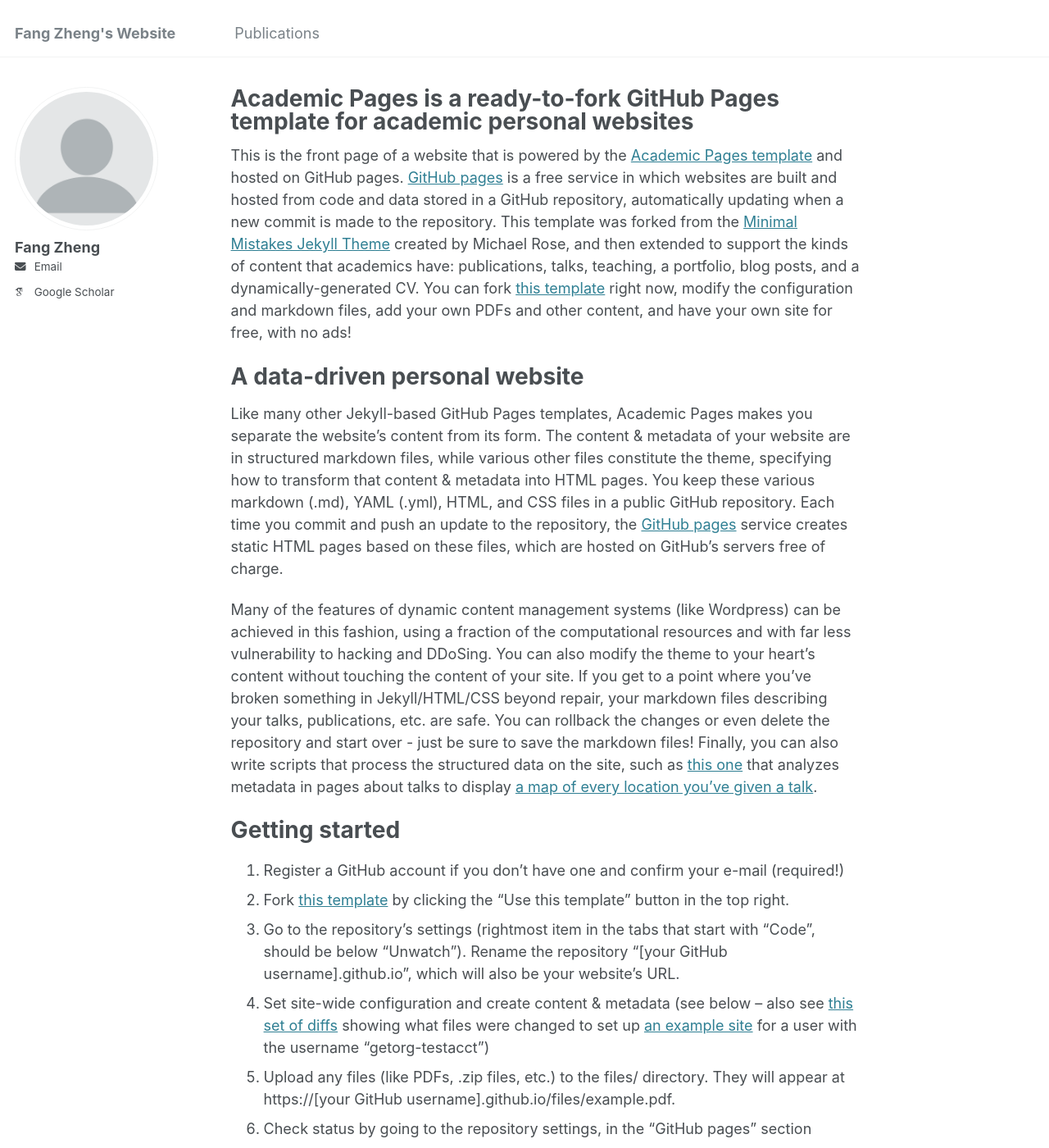
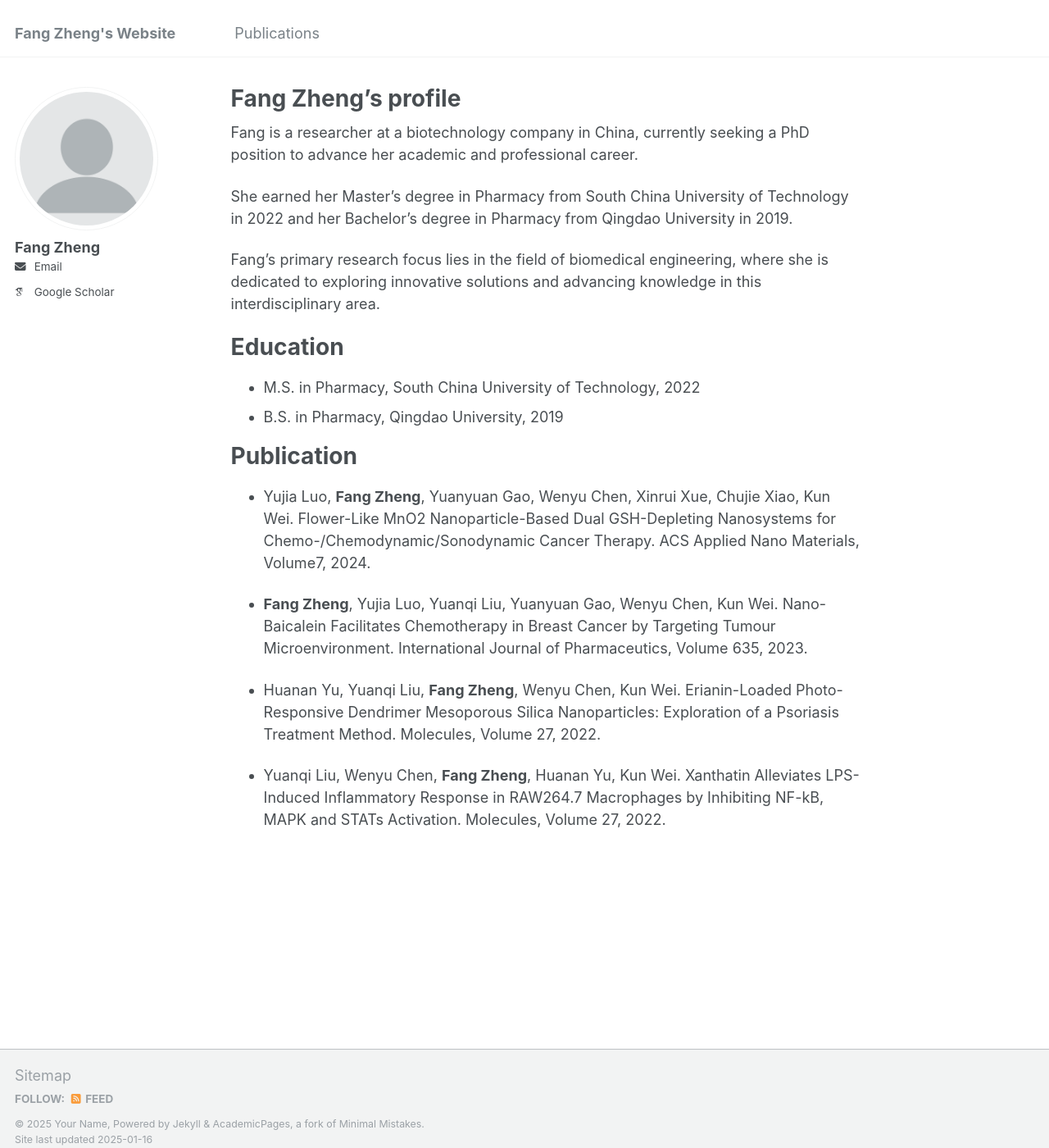
Before and after one commit to zheng-fang-1/zheng-fang-1.github.io, a Jekyll site: the page built from _pages/about.md, in a window 1280 px wide and 1400 px high. Shown: the whole window at 82% size. Built offline with Jekyll 4.4.1, drawn with Linux system fonts in a browser that asks for light colours; some web fonts are replaced; some of the changed text lies outside the part shown.

Commit message:
Update about.md

```diff
--- a/_pages/about.md
+++ b/_pages/about.md
@@ -1,49 +1,32 @@
 ---
 permalink: /
-title: "Academic Pages is a ready-to-fork GitHub Pages template for academic personal websites"
+title: "Fang Zheng's profile"
 author_profile: true
 redirect_from:
   - /about/
   - /about.html
 ---
 
-This is the front page of a website that is powered by the [Academic Pages template](https://github.com/academicpages/academicpages.github.io) and hosted on GitHub pages. [GitHub pages](https://pages.github.com) is a free service in which websites are built and hosted from code and data stored in a GitHub repository, automatically updating when a new commit is made to the repository. This template was forked from the [Minimal Mistakes Jekyll Theme](https://mmistakes.github.io/minimal-mistakes/) created by Michael Rose, and then extended to support the kinds of content that academics have: publications, talks, teaching, a portfolio, blog posts, and a dynamically-generated CV. You can fork [this template](https://github.com/academicpages/academicpages.github.io) right now, modify the configuration and markdown files, add your own PDFs and other content, and have your own site for free, with no ads!
+Fang is a researcher at a biotechnology company in China, currently seeking a PhD position to advance her academic and professional career.
 
-A data-driven personal website
+She earned her Master's degree in Pharmacy from South China University of Technology in 2022 and her Bachelor's degree in Pharmacy from Qingdao University in 2019.
+
+Fang's primary research focus lies in the field of biomedical engineering, where she is dedicated to exploring innovative solutions and advancing knowledge in this interdisciplinary area.
+
+Education
 ======
-Like many other Jekyll-based GitHub Pages templates, Academic Pages makes you separate the website's content from its form. The content & metadata of your website are in structured markdown files, while various other files constitute the theme, specifying how to transform that content & metadata into HTML pages. You keep these various markdown (.md), YAML (.yml), HTML, and CSS files in a public GitHub repository. Each time you commit and push an update to the repository, the [GitHub pages](https://pages.github.com/) service creates static HTML pages based on these files, which are hosted on GitHub's servers free of charge.
+* M.S. in Pharmacy, South China University of Technology, 2022
+* B.S. in Pharmacy, Qingdao University, 2019
 
-Many of the features of dynamic content management systems (like Wordpress) can be achieved in this fashion, using a fraction of the computational resources and with far less vulnerability to hacking and DDoSing. You can also modify the theme to your heart's content without touching the content of your site. If you get to a point where you've broken something in Jekyll/HTML/CSS beyond repair, your markdown files describing your talks, publications, etc. are safe. You can rollback the changes or even delete the repository and start over - just be sure to save the markdown files! Finally, you can also write scripts that process the structured data on the site, such as [this one](https://github.com/academicpages/academicpages.github.io/blob/master/talkmap.ipynb) that analyzes metadata in pages about talks to display [a map of every location you've given a talk](https://academicpages.github.io/talkmap.html).
+Publication
+======
+* Yujia Luo, **Fang Zheng**, Yuanyuan Gao, Wenyu Chen, Xinrui Xue, Chujie Xiao, Kun Wei. Flower-Like MnO2 Nanoparticle-Based Dual GSH-Depleting Nanosystems for Chemo-/Chemodynamic/Sonodynamic Cancer Therapy. ACS Applied Nano Materials, Volume7, 2024.
 
-Getting started
-======
-1. Register a GitHub account if you don't have one and confirm your e-mail (required!)
-1. Fork [this template](https://github.com/academicpages/academicpages.github.io) by clicking the "Use this template" button in the top right.
-1. Go to the repository's settings (rightmost item in the tabs that start with "Code", should be below "Unwatch"). Rename the repository "[your GitHub username].github.io", which will also be your website's URL.
-1. Set site-wide configuration and create content & metadata (see below -- also see [this set of diffs](http://archive.is/3TPas) showing what files were changed to set up [an example site](https://getorg-testacct.github.io) for a user with the username "getorg-testacct")
-1. Upload any files (like PDFs, .zip files, etc.) to the files/ directory. They will appear at https://[your GitHub username].github.io/files/example.pdf.
-1. Check status by going to the repository settings, in the "GitHub pages" section
 
-Site-wide configuration
-------
-The main configuration file for the site is in the base directory in [_config.yml](https://github.com/academicpages/academicpages.github.io/blob/master/_config.yml), which defines the content in the sidebars and other site-wide features. You will need to replace the default variables with ones about yourself and your site's github repository. The configuration file for the top menu is in [_data/navigation.yml](https://github.com/academicpages/academicpages.github.io/blob/master/_data/navigation.yml). For example, if you don't have a portfolio or blog posts, you can remove those items from that navigation.yml file to remove them from the header.
+* **Fang Zheng**, Yujia Luo, Yuanqi Liu, Yuanyuan Gao, Wenyu Chen, Kun Wei. Nano-Baicalein Facilitates Chemotherapy in Breast Cancer by Targeting Tumour Microenvironment. International Journal of Pharmaceutics, Volume 635, 2023.
 
-Create content & metadata
-------
-For site content, there is one markdown file for each type of content, which are stored in directories like _publications, _talks, _posts, _teaching, or _pages. For example, each talk is a markdown file in the [_talks directory](https://github.com/academicpages/academicpages.github.io/tree/master/_talks). At the top of each markdown file is structured data in YAML about the talk, which the theme will parse to do lots of cool stuff. The same structured data about a talk is used to generate the list of talks on the [Talks page](https://academicpages.github.io/talks), each [individual page](https://academicpages.github.io/talks/2012-03-01-talk-1) for specific talks, the talks section for the [CV page](https://academicpages.github.io/cv), and the [map of places you've given a talk](https://academicpages.github.io/talkmap.html) (if you run this [python file](https://github.com/academicpages/academicpages.github.io/blob/master/talkmap.py) or [Jupyter notebook](https://github.com/academicpages/academicpages.github.io/blob/master/talkmap.ipynb), which creates the HTML for the map based on the contents of the _talks directory).
 
-**Markdown generator**
+* Huanan Yu, Yuanqi Liu, **Fang Zheng**, Wenyu Chen, Kun Wei. Erianin-Loaded Photo-Responsive Dendrimer Mesoporous Silica Nanoparticles: Exploration of a Psoriasis Treatment Method. Molecules, Volume 27, 2022.
 
-The repository includes [a set of Jupyter notebooks](https://github.com/academicpages/academicpages.github.io/tree/master/markdown_generator
-) that converts a CSV containing structured data about talks or presentations into individual markdown files that will be properly formatted for the Academic Pages template. The sample CSVs in that directory are the ones I used to create my own personal website at stuartgeiger.com. My usual workflow is that I keep a spreadsheet of my publications and talks, then run the code in these notebooks to generate the markdown files, then commit and push them to the GitHub repository.
 
-How to edit your site's GitHub repository
-------
-Many people use a git client to create files on their local computer and then push them to GitHub's servers. If you are not familiar with git, you can directly edit these configuration and markdown files directly in the github.com interface. Navigate to a file (like [this one](https://github.com/academicpages/academicpages.github.io/blob/master/_talks/2012-03-01-talk-1.md) and click the pencil icon in the top right of the content preview (to the right of the "Raw | Blame | History" buttons). You can delete a file by clicking the trashcan icon to the right of the pencil icon. You can also create new files or upload files by navigating to a directory and clicking the "Create new file" or "Upload files" buttons.
-
-Example: editing a markdown file for a talk
-![Editing a markdown file for a talk](/images/editing-talk.png)
-
-For more info
-------
-More info about configuring Academic Pages can be found in [the guide](https://academicpages.github.io/markdown/), the [growing wiki](https://github.com/academicpages/academicpages.github.io/wiki), and you can always [ask a question on GitHub](https://github.com/academicpages/academicpages.github.io/discussions). The [guides for the Minimal Mistakes theme](https://mmistakes.github.io/minimal-mistakes/docs/configuration/) (which this theme was forked from) might also be helpful.
+* Yuanqi Liu, Wenyu Chen, **Fang Zheng**, Huanan Yu, Kun Wei. Xanthatin Alleviates LPS-Induced Inflammatory Response in RAW264.7 Macrophages by Inhibiting NF-kB, MAPK and STATs Activation. Molecules, Volume 27, 2022.
```
